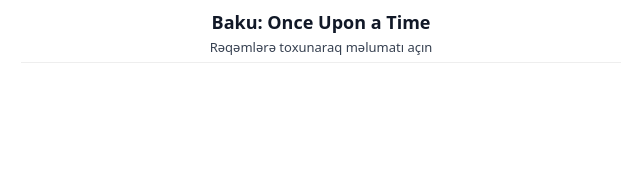
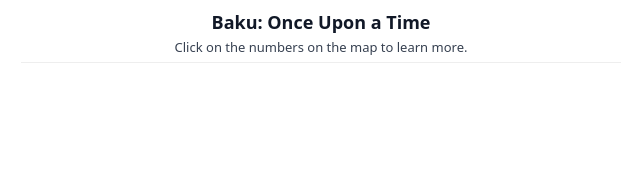
Before and after one commit to Gulara13/Map-mobilev, a plain HTML site: page index.html in a window 1280 px wide. Shown: the top 180 px of the page, 319-959 px from the left. Drawn offline with Linux system fonts and the light colour scheme.

Commit message:
Update index.html-v8

```diff
--- a/index.html
+++ b/index.html
@@ -80,7 +80,7 @@
   <div class="app">
     <header id="appHeader">
       <h1>Baku: Once Upon a Time</h1>
-      <p class="sub">Rəqəmlərə toxunaraq məlumatı açın</p>
+      <p class="sub">Click on the numbers on the map to learn more.</p>
     </header>
 
     <section class="map" id="mapBox">
```
